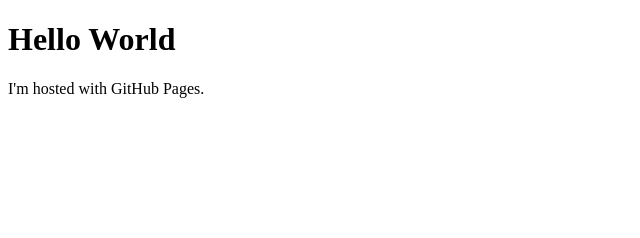
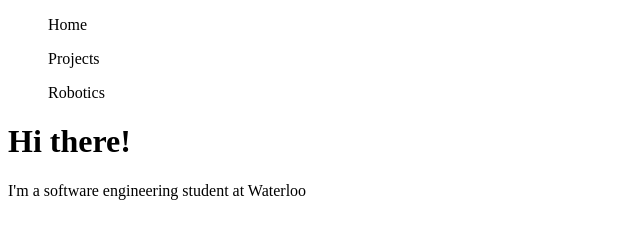
Before and after one commit to Will-Lo/Will-Lo.github.io, a plain HTML site: page index.html in a window 1280 px wide. Shown: the whole page, without its empty margins (0-640 px from the left). Drawn offline with Linux system fonts and the light colour scheme.

Commit message:
worked on title
aiming to get a general idea of how to structure website and use HTML

```diff
--- a/index.html
+++ b/index.html
@@ -1,7 +1,17 @@
 <!DOCTYPE html>
 <html>
-<body>
-<h1>Hello World</h1>
-<p>I'm hosted with GitHub Pages.</p>
-</body>
+	<head>
+
+	</head>
+	<body>
+		<div class="nav">
+			<div class="container">
+				<ul>Home</ul>
+				<ul>Projects</ul>
+				<ul>Robotics</ul>
+			</div>
+		</div>
+		<h1>Hi there!</h1>
+		<p>I'm a software engineering student at Waterloo</p>
+	</body>
 </html>
```
Also changed, not shown: main.css (added).
